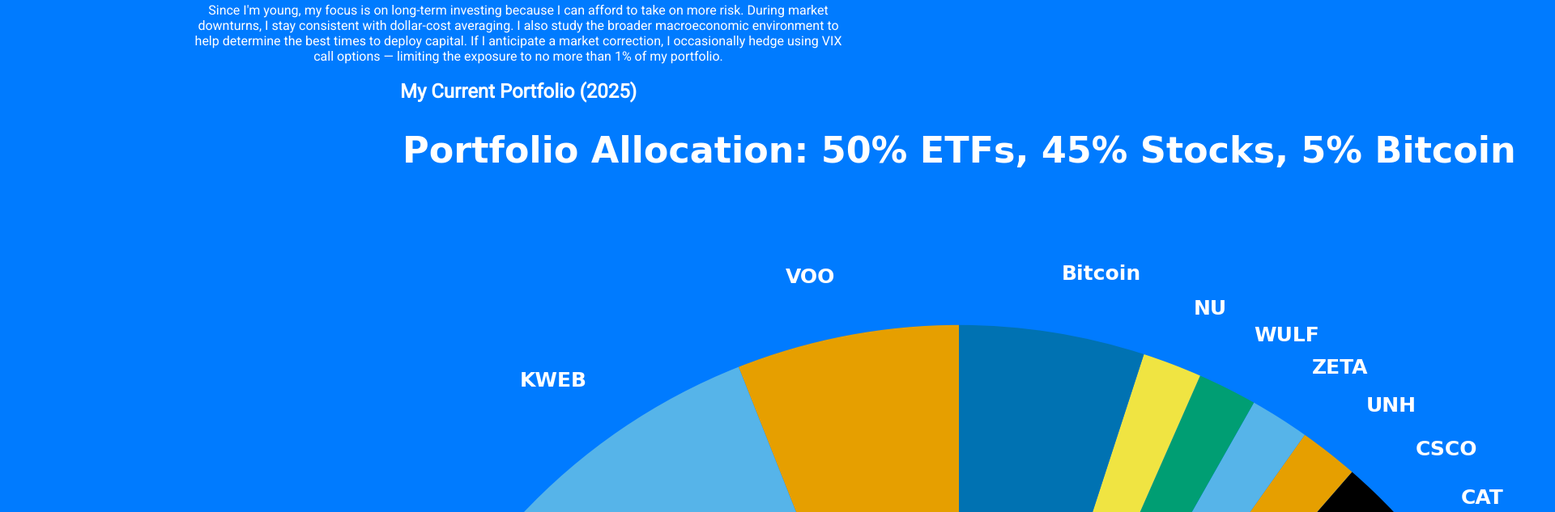
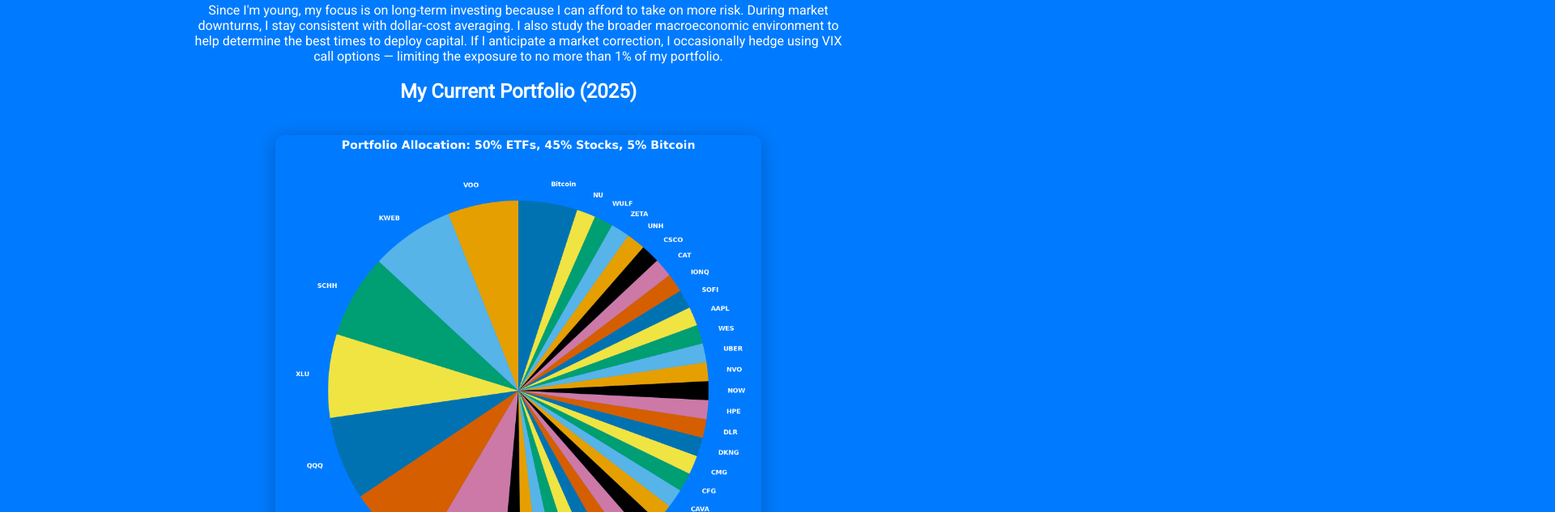
Before and after one commit to nbrisky/Nick-Briskman-Personal-Website, a plain HTML site: page index.html in a window 1280 px wide. Shown: the part 6763-7396 px from the top of the page at 81% size, 1920 px wide, since content can reach past the window. Drawn offline with nearby package versions, Linux system fonts and the light colour scheme.

Commit message:
Update style.css

```diff
--- a/style.css
+++ b/style.css
@@ -287,3 +287,12 @@ nav a.active {
   font-size: 0.9rem;
   color: #333;
 }
+.portfolio-chart {
+  display: block;
+  margin: 40px auto;
+  max-width: 600px;  /* previously 400px — now bigger */
+  width: 100%;
+  height: auto;
+  border-radius: 12px;
+  box-shadow: 0 4px 25px rgba(0, 0, 0, 0.25);
+}
```
